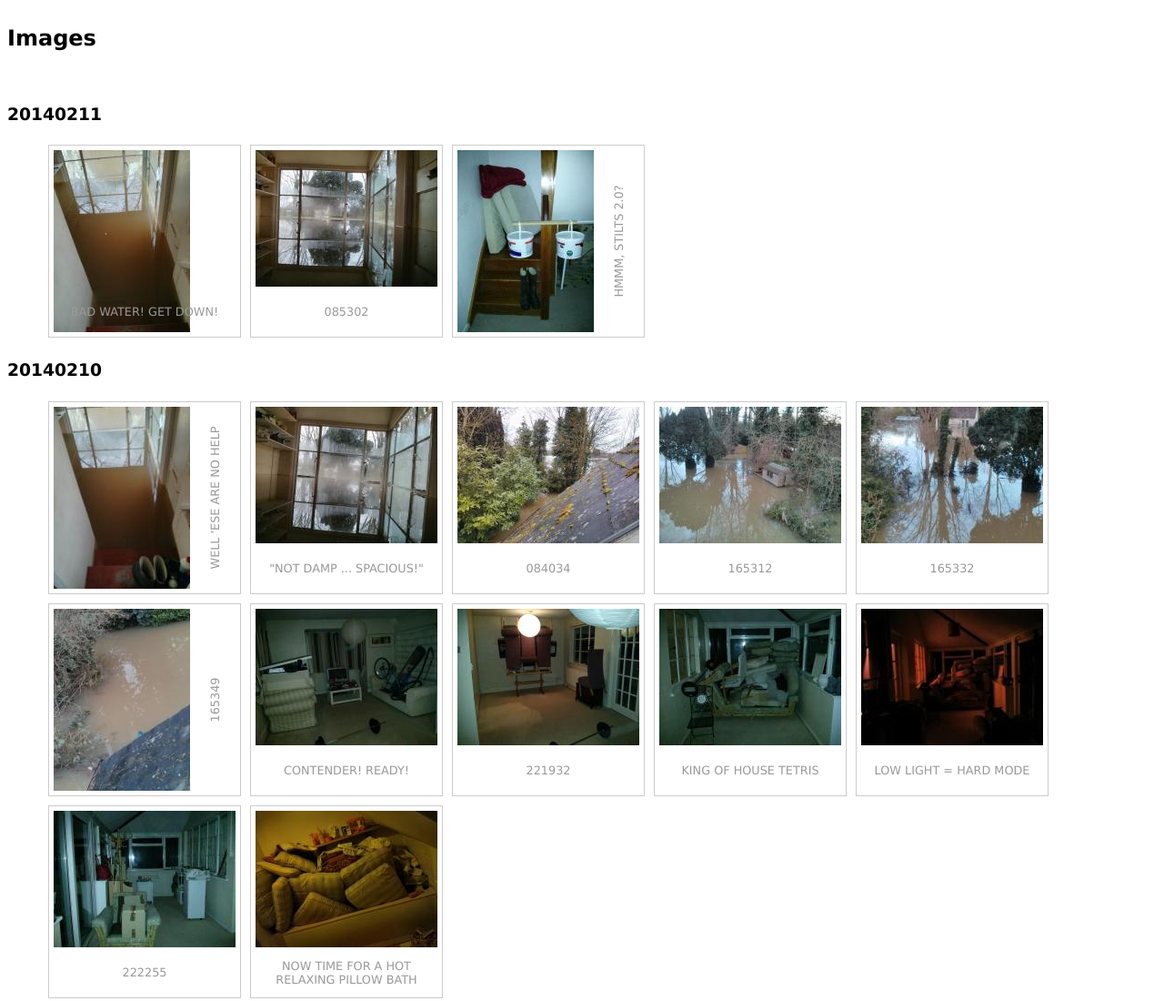
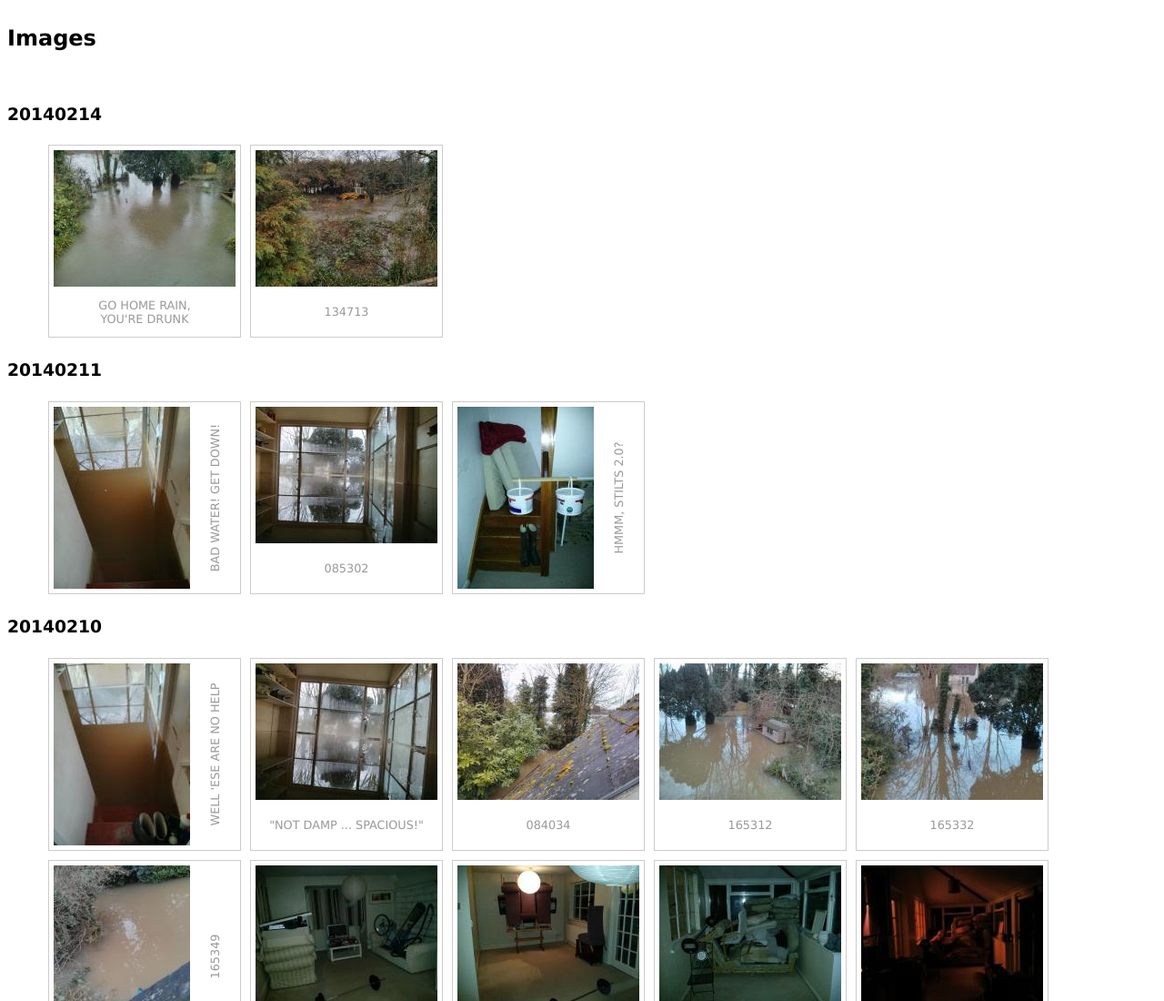
Before and after one commit to mal/flood, a plain HTML site: page index.html in a window 1280 px wide. Shown: the top 1100 px of the page at 91% size. Drawn offline with Linux system fonts and the light colour scheme.

Commit message:
Rain rain, go away

```diff
--- a/index.html
+++ b/index.html
@@ -15,6 +15,17 @@ document.addEventListener("DOMContentLoaded", function () {
 </head>
 <body>
 <h2>Images</h2>
+<h3>20140214</h3>
+<ul>
+<li><a href='static/IMG_20140214_134431.jpg'>
+<img src='static/TN_IMG_20140214_134431.jpg' />
+<div><section><p>GO HOME RAIN,<br>YOU'RE DRUNK</p></section></div>
+</a></li>
+<li><a href='static/IMG_20140214_134713.jpg'>
+<img src='static/TN_IMG_20140214_134713.jpg' />
+<div><section><p>134713</p></section></div>
+</a></li>
+</ul>
 <h3>20140211</h3>
 <ul>
 <li><a href='static/IMG_20140211_085242.jpg'>
```
Also changed, not shown: static/IMG_20140214_134431.jpg (added), static/IMG_20140214_134713.jpg (added), static/TN_IMG_20140214_134431.jpg (added), static/TN_IMG_20140214_134713.jpg (added).
